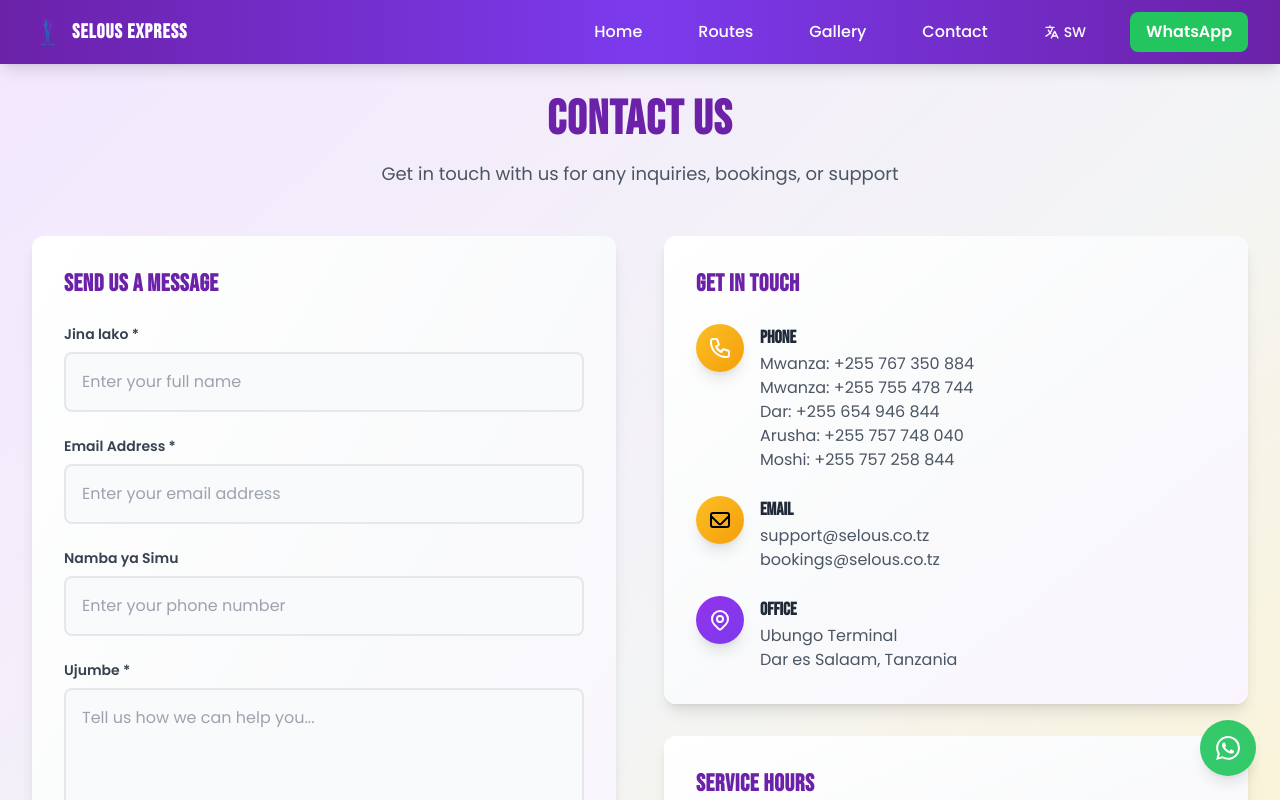
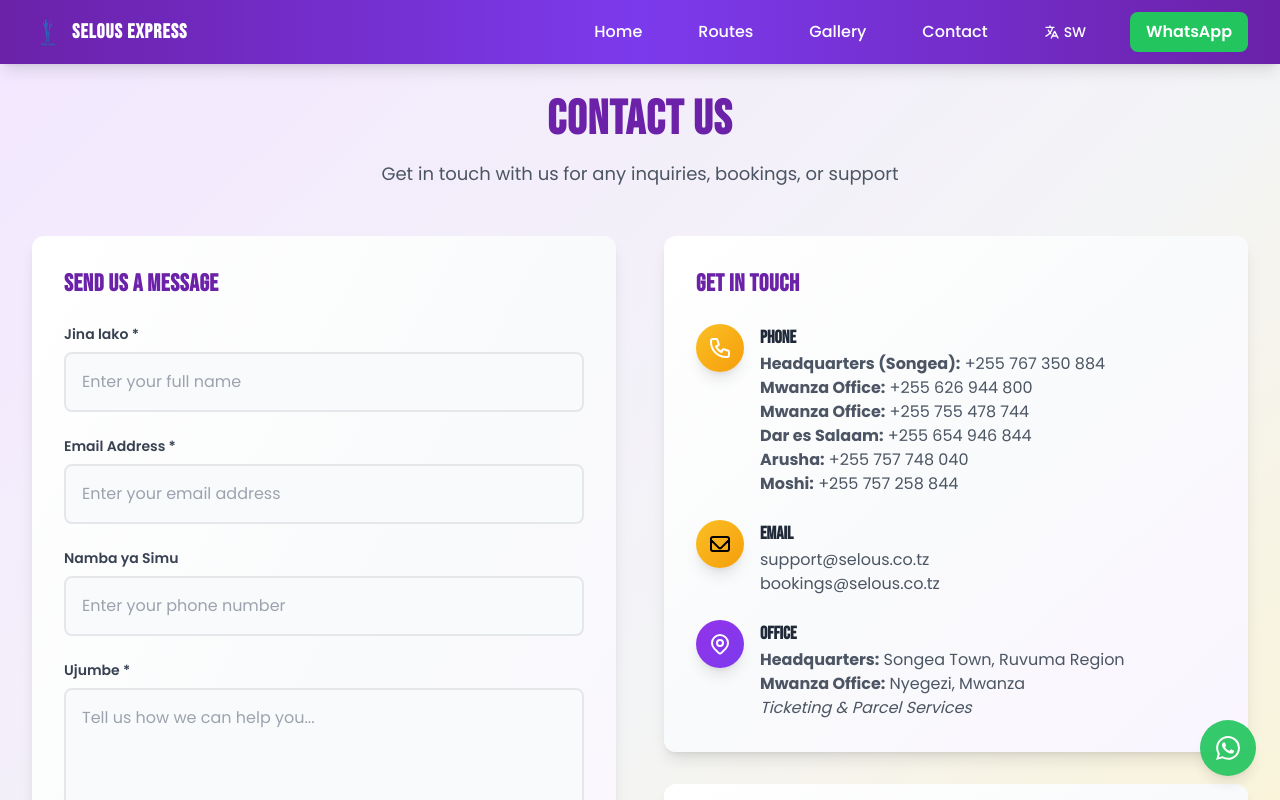
Before and after one commit to Dawinz/selous-express, a React (Create React App) app: page /contact in a window 1280 px wide. Shown: the top 800 px of the page. Built offline with nearby package versions, Linux system fonts and the light colour scheme.

Commit message:
Update contact information: Headquarters in Songea Town, Ruvuma Region and Mwanza office details

```diff
--- a/src/contexts/LanguageContext.js
+++ b/src/contexts/LanguageContext.js
@@ -175,7 +175,7 @@ export const LanguageProvider = ({ children }) => {
         contactInfo: 'CONTACT INFO',
         phone: 'Phone',
         headOffice: 'Head Office',
-        headOfficeLocation: 'Nata, Mwanza',
+        headOfficeLocation: 'Songea Town, Ruvuma Region',
         followUs: 'Follow Us',
         allRightsReserved: 'All rights reserved',
         bookNow: 'Book Now',
@@ -343,7 +343,7 @@ export const LanguageProvider = ({ children }) => {
         contactInfo: 'MAELEZO YA MAWASILIANO',
         phone: 'Simu',
         headOffice: 'Makao Makuu',
-        headOfficeLocation: 'Nata, Mwanza',
+        headOfficeLocation: 'Songea Town, Ruvuma Region',
         followUs: 'Tufuate',
         allRightsReserved: 'Haki zote zimehifadhiwa',
         bookNow: 'Book Sasa',
--- a/src/pages/Contact.jsx
+++ b/src/pages/Contact.jsx
@@ -130,11 +130,12 @@ const Contact = () => {
                   </div>
                   <div>
                     <h3 className="font-bebas font-bold text-gray-800 text-lg">{t('simu')}</h3>
-                    <p className="text-gray-600 font-poppins">Mwanza: +255 767 350 884</p>
-                    <p className="text-gray-600 font-poppins">Mwanza: +255 755 478 744</p>
-                    <p className="text-gray-600 font-poppins">Dar: +255 654 946 844</p>
-                    <p className="text-gray-600 font-poppins">Arusha: +255 757 748 040</p>
-                    <p className="text-gray-600 font-poppins">Moshi: +255 757 258 844</p>
+                    <p className="text-gray-600 font-poppins"><strong>Headquarters (Songea):</strong> +255 767 350 884</p>
+                    <p className="text-gray-600 font-poppins"><strong>Mwanza Office:</strong> +255 626 944 800</p>
+                    <p className="text-gray-600 font-poppins"><strong>Mwanza Office:</strong> +255 755 478 744</p>
+                    <p className="text-gray-600 font-poppins"><strong>Dar es Salaam:</strong> +255 654 946 844</p>
+                    <p className="text-gray-600 font-poppins"><strong>Arusha:</strong> +255 757 748 040</p>
+                    <p className="text-gray-600 font-poppins"><strong>Moshi:</strong> +255 757 258 844</p>
                   </div>
                 </div>
 
@@ -162,8 +163,9 @@ const Contact = () => {
                   </div>
                   <div>
                     <h3 className="font-bebas font-bold text-gray-800 text-lg">{t('ofisi')}</h3>
-                    <p className="text-gray-600 font-poppins">{t('ubungoTerminal')}</p>
-                    <p className="text-gray-600 font-poppins">{t('darEsSalaaam')}</p>
+                    <p className="text-gray-600 font-poppins"><strong>Headquarters:</strong> Songea Town, Ruvuma Region</p>
+                    <p className="text-gray-600 font-poppins"><strong>Mwanza Office:</strong> Nyegezi, Mwanza</p>
+                    <p className="text-gray-600 font-poppins"><em>Ticketing & Parcel Services</em></p>
                   </div>
                 </div>
               </div>
```
